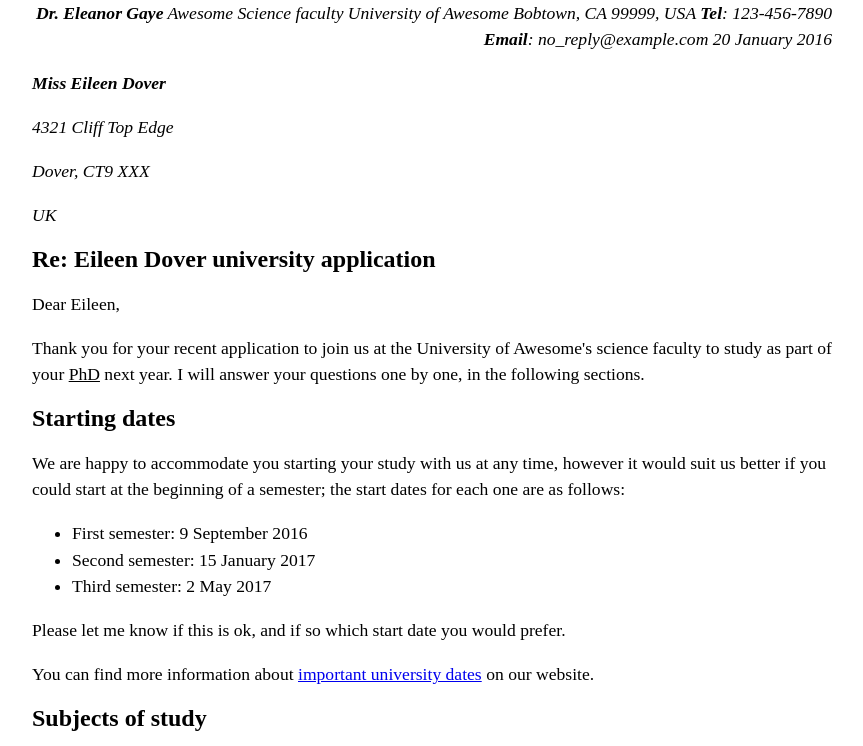
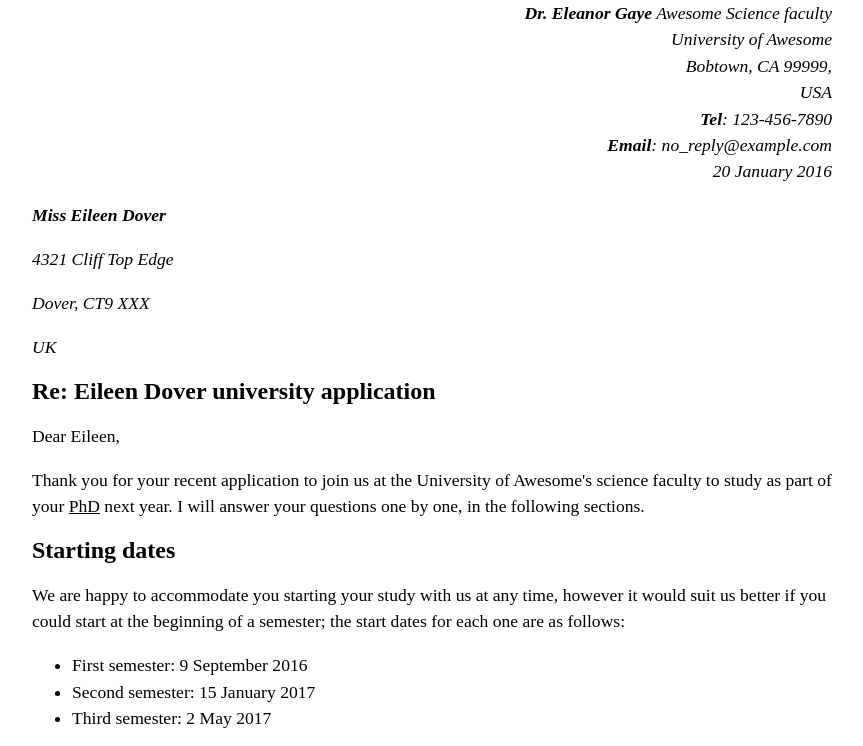
Before and after one commit to komatuna10/git-tutorial, a plain HTML site: page index.html in a window 1280 px wide. Shown: the top 746 px of the page, without its empty margins (208-1071 px from the left). Drawn offline with Linux system fonts and the light colour scheme.

Commit message:
再１５

```diff
--- a/index.html
+++ b/index.html
@@ -8,14 +8,14 @@
 <body>
   <div class="sender-column">
     <address><strong>Dr. Eleanor Gaye</strong>
-      Awesome Science faculty
-      University of Awesome
-      Bobtown, CA 99999,
-      USA
-      <strong>Tel</strong>: 123-456-7890
-      <strong>Email</strong>: no_reply@example.com
+      Awesome Science faculty<br>
+      University of Awesome<br>
+      Bobtown, CA 99999,<br>
+      USA<br>
+      <strong>Tel</strong>: 123-456-7890<br>
+      <strong>Email</strong>: no_reply@example.com<br>
 
-      20 January 2016
+      20 January 2016<br>
     </address>
   </div>
 
```
